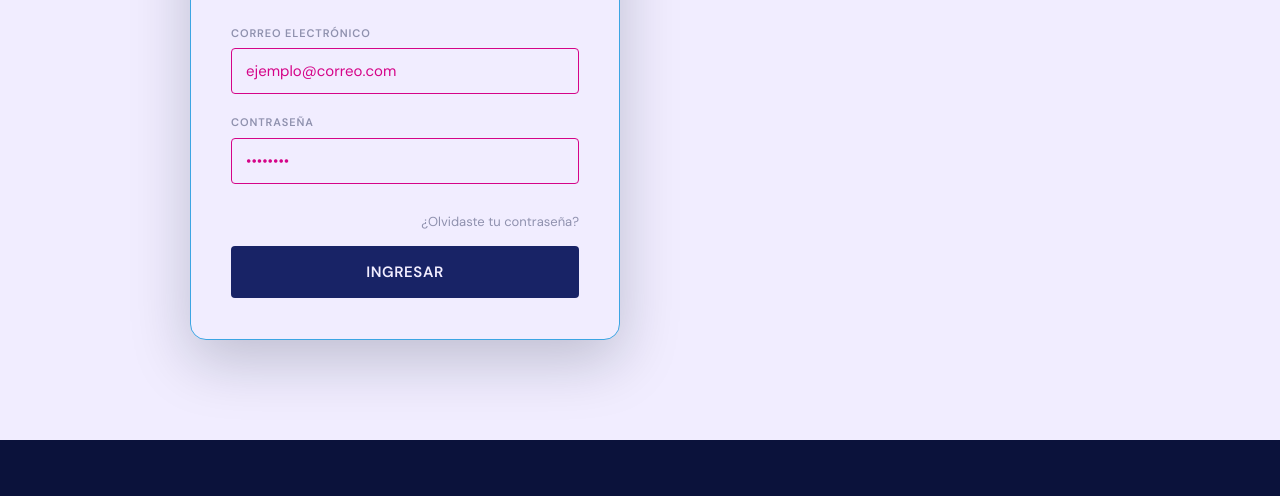
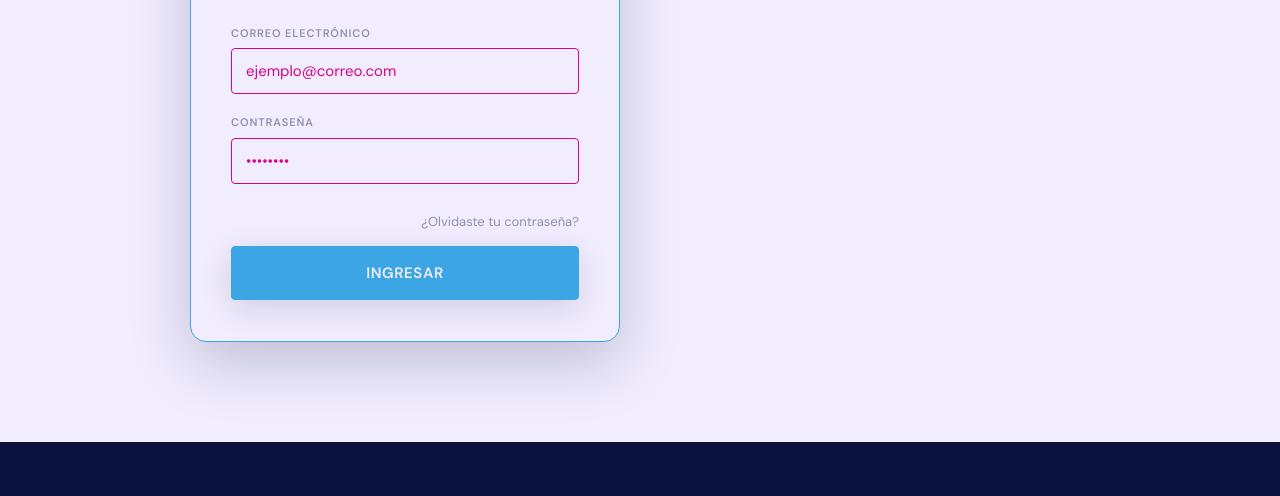
Before and after one commit to pefati/TrabajoProgra3-Frontend, a plain HTML site: page aerolinea/login.html in a window 1280 px wide. In both pictures the pointer is over the button "INGRESAR". Shown: the part 266-762 px from the top of the page. Drawn offline with Linux system fonts and the light colour scheme.

Commit message:
cambio en button de log-in & sign-in

```diff
--- a/aerolinea/css/styles.css
+++ b/aerolinea/css/styles.css
@@ -704,8 +704,8 @@ select.form-control { cursor: pointer; }
 }
 
 .auth-btn-accent:hover {
-    background: var(--pink);
-    border-color: var(--pink);
+    background: var(--blue);
+    border-color: var(--blue);
     color: var(--white);
 }
 
--- a/aerolinea/login.html
+++ b/aerolinea/login.html
@@ -40,7 +40,7 @@
 
         <div class="auth-actions">
           <a href="#" class="auth-forgot">¿Olvidaste tu contraseña?</a>
-          <button type="submit" class="btn btn-dark btn-lg btn-block">Ingresar</button>
+          <button type="submit" class="btn btn-primary btn-lg btn-block auth-btn-accent">Ingresar</button>
         </div>
       </form>
     </div>
```
